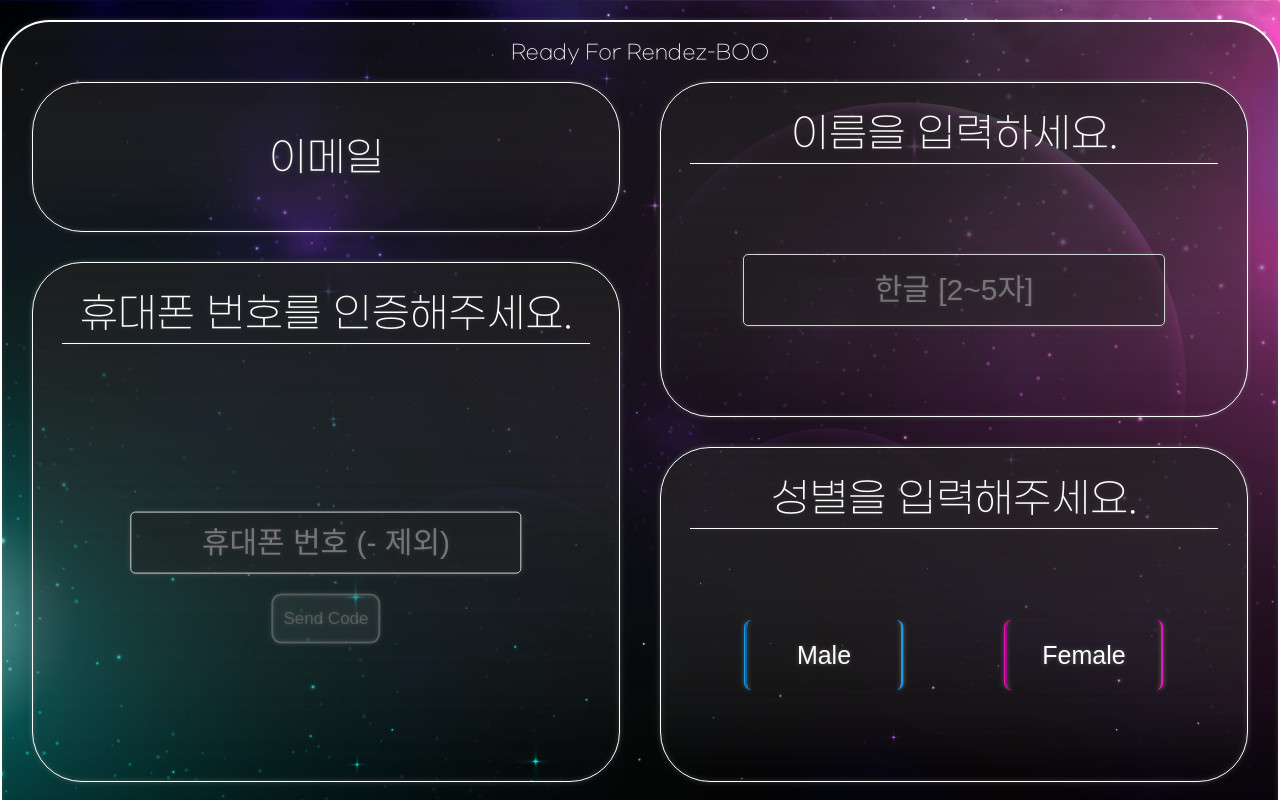
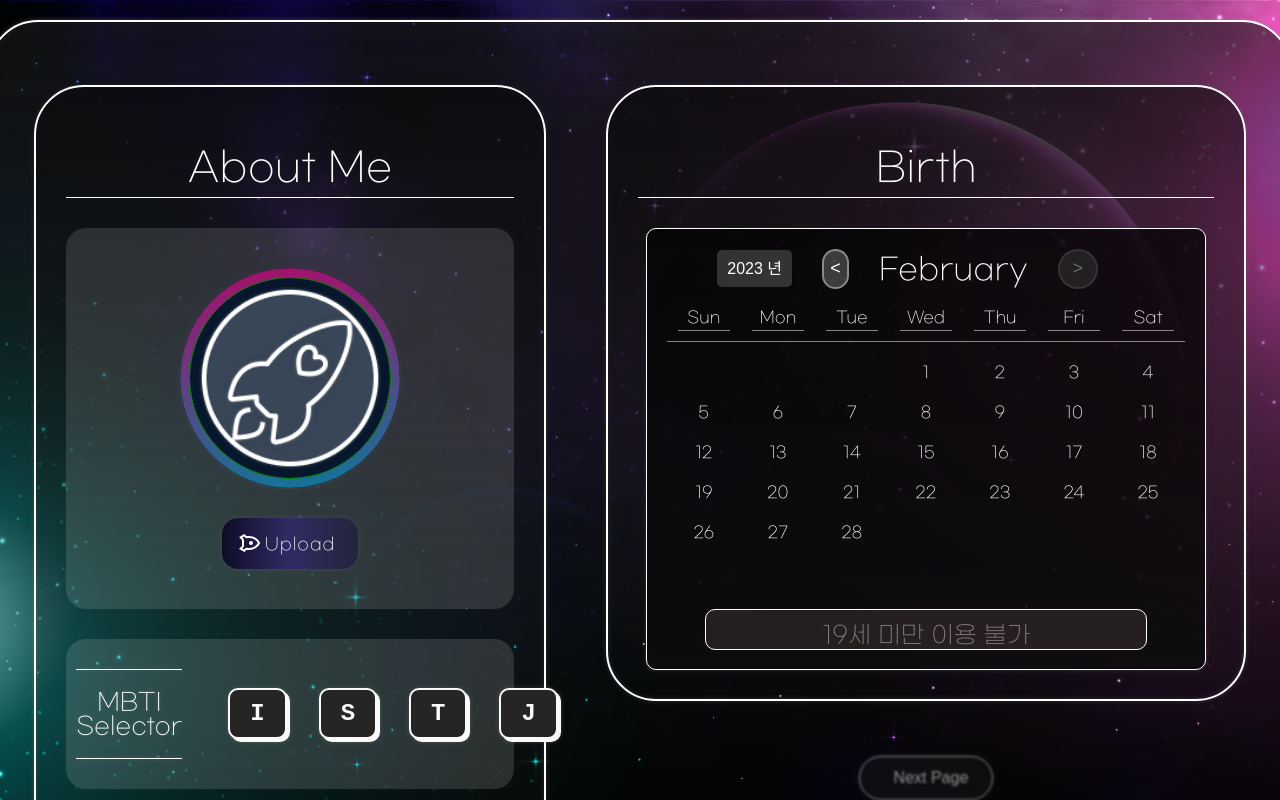
Before and after one commit to Hoony-JSG/RendezBoo, a React (Create React App) app in the folder A107-front/a107-app/: page /join in a window 1280 px wide. Shown: the top 800 px of the page. Built offline with nearby package versions, Linux system fonts and the light colour scheme.

Commit message:
fix: 메인 페이지 흰 배경 제거

```diff
--- a/A107-front/a107-app/src/Styles/Rendezboo.css
+++ b/A107-front/a107-app/src/Styles/Rendezboo.css
@@ -52,7 +52,7 @@
   justify-content: center;
   align-items: center;
   padding: 0px;
-  width: 200px;
+  width: 300px;
   height: 400px;
 }
 
--- a/A107-front/a107-app/src/components/JoinComponents/JoinItem.jsx
+++ b/A107-front/a107-app/src/components/JoinComponents/JoinItem.jsx
@@ -122,7 +122,7 @@ const JoinItem = () => {
     />,
     // <JoinItem4rd setNext={setNext} />,
   ]
-  const [order, setOrder] = useState(2, '')
+  const [order, setOrder] = useState(3, '')
   return <div style={{ marginTop: '20px' }}>{ItemList[order]}</div>
 }
 
--- a/A107-front/a107-app/src/components/RocketComponents/RocketItem.jsx
+++ b/A107-front/a107-app/src/components/RocketComponents/RocketItem.jsx
@@ -26,11 +26,15 @@ const RocketItem = (props) => {
   }
   console.log('Btn :' + ver)
   return (
-    <div>
+    <div
+    // style={ver === '' ? { height: 'fitContent' } : ''}
+    >
       {props.ver === 'Start' && (
         <div className="Join3_profileimage">About Me</div>
       )}
-      <div className="Join3_uploader">
+      <div
+        className={ver === '' ? 'Join3_uploader_mainpage' : 'Join3_uploader'}
+      >
         <div className="Join3_uiverse">
           <div className="Join3_uiverse-image-card"></div>
           <div className="Join3_default-image-frame">
--- a/A107-front/a107-app/src/pages/LoginNew.jsx
+++ b/A107-front/a107-app/src/pages/LoginNew.jsx
@@ -18,10 +18,10 @@ const LoginNew = () => {
   const [password, setPassword] = useState('')
   const [error, setError] = useState('')
 
-  const APPLICATION_SERVER_URL = 'http://localhost:8080'
-    // process.env.NODE_ENV === 'production'
-    //   ? 'https://i8a107.p.ssafy.io'
-    //   : 'http://localhost:8080'
+  const APPLICATION_SERVER_URL = 'https://i8a107.p.ssafy.io'
+  // process.env.NODE_ENV === 'production'
+  //   ? 'https://i8a107.p.ssafy.io'
+  //   : 'http://localhost:8080'
 
   const dispatch = useDispatch()
   const accessToken = useSelector(
@@ -34,10 +34,13 @@ const LoginNew = () => {
     event.preventDefault()
 
     try {
-      const response = await axios.post(`${APPLICATION_SERVER_URL}/api/user/login`, {
-        email: email,
-        password: password,
-      })
+      const response = await axios.post(
+        `${APPLICATION_SERVER_URL}/api/user/login`,
+        {
+          email: email,
+          password: password,
+        }
+      )
 
       console.log(response)
       setRefreshToken(response.data.refreshToken)
--- a/A107-front/a107-app/src/pages/Rocket.jsx
+++ b/A107-front/a107-app/src/pages/Rocket.jsx
@@ -7,6 +7,8 @@ import RocketRadar from '../components/RocketComponents/RocketRadar'
 import { getHeader } from '../modules/Auth/Jwt'
 import axios from 'axios'
 import { useSelector } from 'react-redux'
+
+// import '../../Styles/RocketStyle.css'
 
 const Rocket = () => {
   const APPLICATION_SERVER_URL = 'https://i8a107.p.ssafy.io/'
```
Also changed, not shown: A107-front/a107-app/src/Styles/RocketStyle.css (added).
